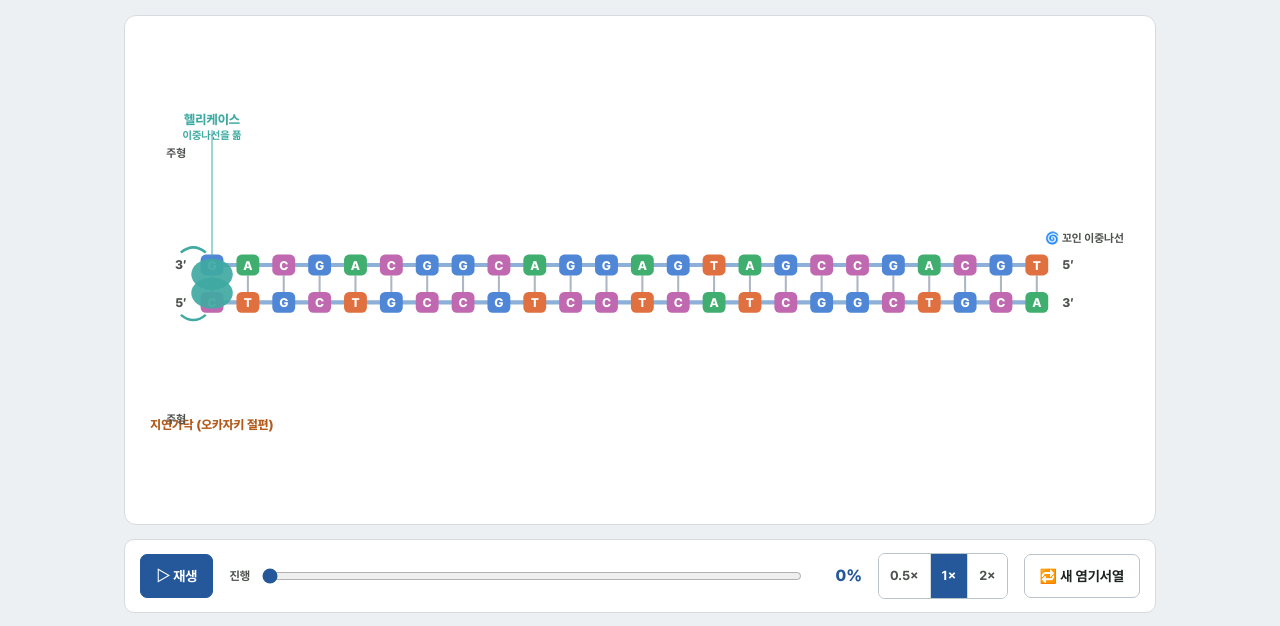
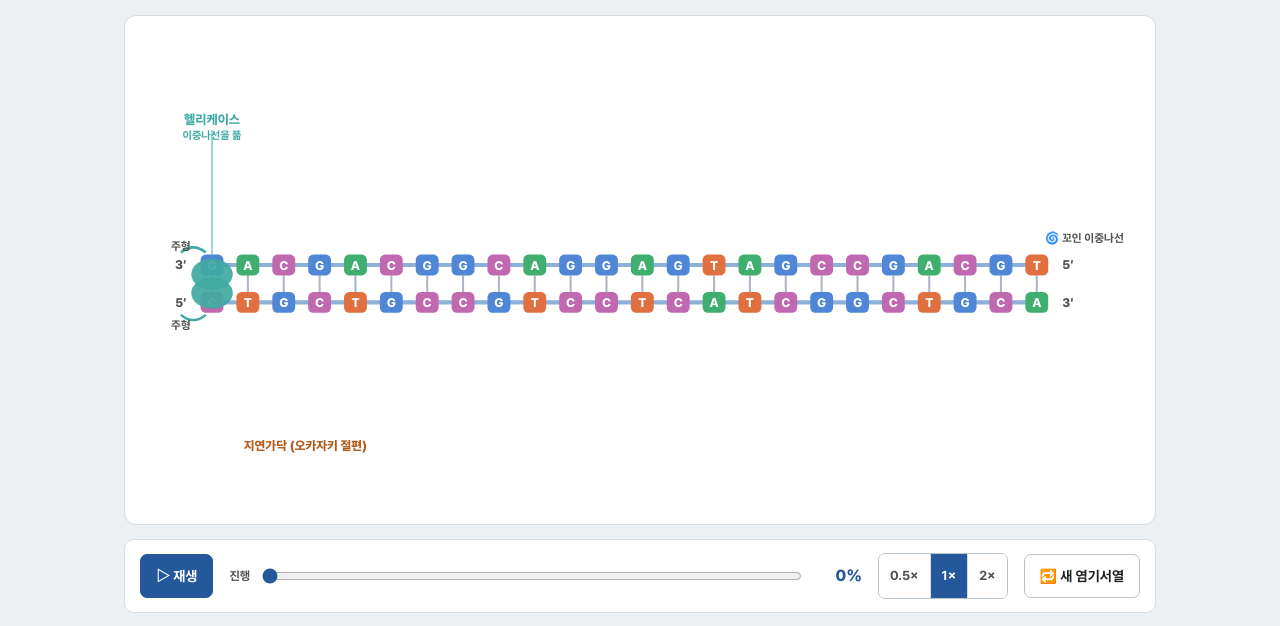
Before and after one commit to myassa2000/BiologyClass, a plain HTML site: page DNARep.html in a window 1280 px wide. Shown: the part 166-792 px from the top of the page. Drawn offline with Linux system fonts and the light colour scheme.

Commit message:
DNA 복제·RNA 번역 그림의 글자 겹침 수정
- DNA 복제: 주형·5′/3′ 이름표가 풀린 가닥을 따라가게 하고, 지연가닥 이름표와 선도가닥 중합효소 이름표 위치 조정, 다 풀리면 '꼬인 이중나선' 표시 숨김
- RNA 번역: 5′ 표시 위치, 대단위체 이름표, 방출인자 그림이 mRNA·tRNA를 가리지 않게 함

Co-Authored-By: Claude Opus 5.5 <noreply@anthropic.com>
Claude-Session: https://claude.ai/code/session_01KRxvR3Sg7JhLHh8Co6sncS

```diff
--- a/DNARep.html
+++ b/DNARep.html
@@ -146,7 +146,7 @@ function render(){
   if(fork>0.3 && fork<L){
     const lx=X0+(fork-0.55)*STEP, ly=lerp(PAIR_T,LEAD_T,clamp(0.55/TZ,0,1))+GAP;
     enz+=enzBlob(lx,ly);
-    labels+=leader(lx,96,lx,ly-20,'DNA 중합효소','선도가닥 · 연속','var(--enz-d)');
+    labels+=leader(lx-40,62,lx,ly-20,'DNA 중합효소','선도가닥 · 연속','var(--enz-d)');   // 헬리케이스 이름표와 겹치지 않게 한 줄 위·왼쪽
     labels+=`<text x="${X0+ (fork*0.5)*STEP}" y="${LEAD_T-22}" text-anchor="middle" font-size="12" font-weight="800" fill="var(--lead)">선도가닥 (연속) 5'→3' ►</text>`;
   }
 
@@ -179,14 +179,16 @@ function render(){
     enz+=enzBlob(ex,ey);
     labels+=leader(ex,452,ex,ey+18,'DNA 중합효소','지연가닥 · 절편 합성 ◄','var(--enz-d)');
   }
-  labels+=`<text x="${X0+ Math.min(f, L-2)*STEP*0.55}" y="${LAG_B+40}" text-anchor="middle" font-size="12" font-weight="800" fill="var(--lag)">지연가닥 (오카자키 절편)</text>`;
+  labels+=`<text x="${Math.max(X0+90, X0+ Math.min(f, L-2)*STEP*0.55)}" y="${LAG_B+60}" text-anchor="middle" font-size="12" font-weight="800" fill="var(--lag)">지연가닥 (오카자키 절편)</text>`;
 
-  // 5'/3' 끝 라벨
-  labels+=endlab(X0-30,PAIR_T,'3\u2032')+endlab(X0-30,PAIR_B,'5\u2032');
-  labels+=endlab(XE+30,PAIR_T,'5\u2032')+endlab(XE+30,PAIR_B,'3\u2032');
-  labels+=`<text x="${XE+8}" y="${PAIR_T-22}" font-size="11" font-weight="700" fill="var(--ink-2)">🌀 꼬인 이중나선</text>`;
-  labels+=`<text x="${X0-44}" y="${LEAD_T-22}" font-size="11" font-weight="700" fill="var(--ink-2)">주형</text>`;
-  labels+=`<text x="${X0-44}" y="${LAG_B+34}" font-size="11" font-weight="700" fill="var(--ink-2)">주형</text>`;
+  // 5'/3' 끝 라벨 (왼쪽 끝은 풀린 가닥을 따라 움직인다)
+  const t0=clamp(fork/TZ,0,1), y0T=lerp(PAIR_T,LEAD_T,t0), y0B=lerp(PAIR_B,LAG_B,t0);
+  labels+=endlab(X0-30,y0T,'3\u2032')+endlab(X0-30,y0B,'5\u2032');
+  const t1=clamp((fork-(L-1))/TZ,0,1), y1T=lerp(PAIR_T,LEAD_T,t1), y1B=lerp(PAIR_B,LAG_B,t1);
+  labels+=endlab(XE+30,y1T,'5\u2032')+endlab(XE+30,y1B,'3\u2032');
+  if(fork<L-1.5) labels+=`<text x="${XE+8}" y="${PAIR_T-22}" font-size="11" font-weight="700" fill="var(--ink-2)">🌀 꼬인 이중나선</text>`;
+  labels+=`<text x="${X0-30}" y="${y0T-14}" text-anchor="middle" font-size="11" font-weight="700" fill="var(--ink-2)">주형</text>`;
+  labels+=`<text x="${X0-30}" y="${y0B+26}" text-anchor="middle" font-size="11" font-weight="700" fill="var(--ink-2)">주형</text>`;
 
   SVG.innerHTML = mid+rungs+tiles+enz+labels;
   panel(f,fork,activeK);
```
Also changed, not shown: RNATrans.html (+6 -4 lines).
